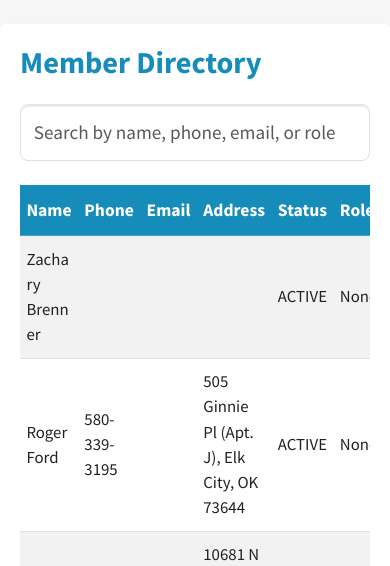
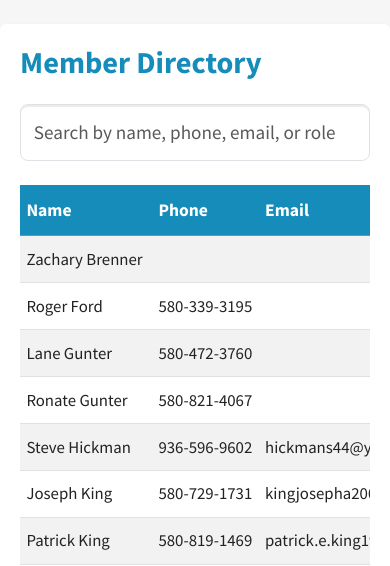
Before and after one commit to kingp84/speaktruth-pioneer-backend, a Django app: page /directory/ in a window 390 px wide. Shown: the part 54-620 px from the top of the page. Run offline with Django 5.2, Linux system fonts and the light colour scheme; a user stored in the database is signed in; data comes from the database, SQL or seed files in the repository; some libraries are stand-ins or nearby versions.

Commit message:
Fix mobile view on directory.html

```diff
--- a/templates/directory/directory.html
+++ b/templates/directory/directory.html
@@ -121,10 +121,14 @@ document.getElementById("directorySearch").addEventListener("keyup", function ()
     .directory-cell {
         padding: .65rem .4rem !important;
         vertical-align: middle !important;
-        word-break: break-word;
+
+        /* FIX WRAPPING */
+        white-space: nowrap !important;
+        overflow: hidden !important;
+        text-overflow: ellipsis !important;
     }
 
-    /* Make table easier to scroll horizontally */
+    /* Smooth horizontal scrolling */
     .directory-table-wrapper {
         overflow-x: auto;
         -webkit-overflow-scrolling: touch;
```
